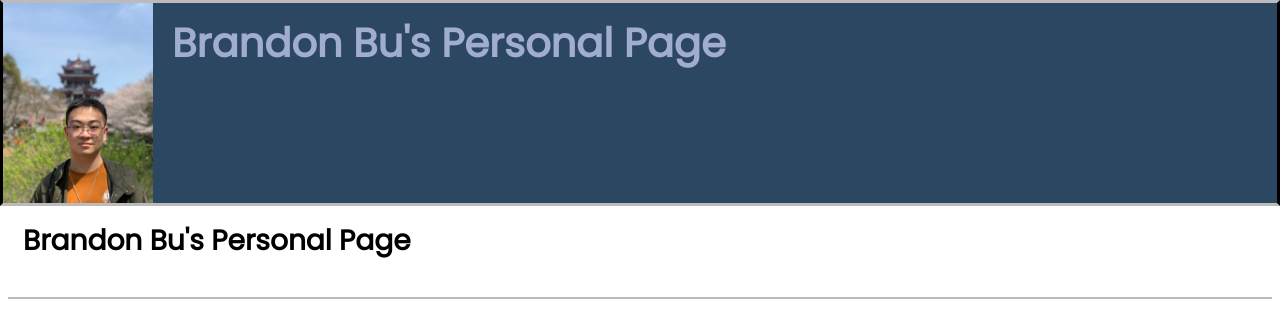
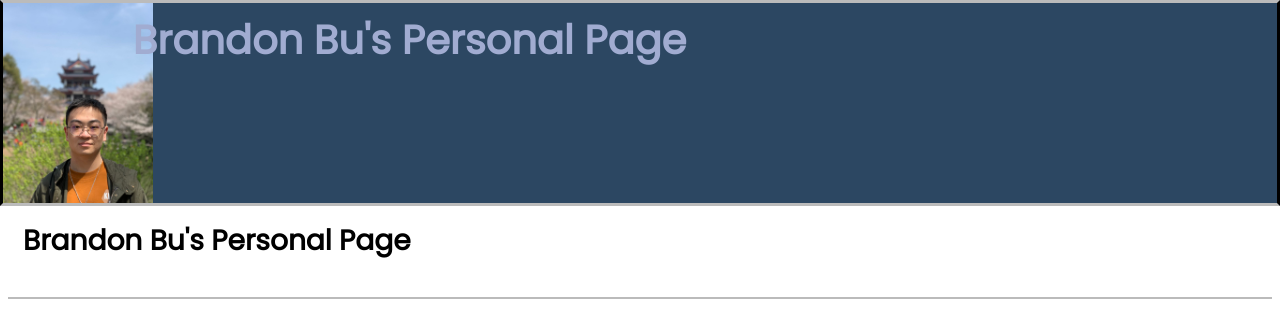
Before and after one commit to BrandonBu98/ucsb291a-Project0, a plain HTML site: page index.html in a window 1280 px wide. Shown: the top 312 px of the page. Drawn offline with Linux system fonts and the light colour scheme.

Commit message:
3rd draft title name position

```diff
--- a/style.css
+++ b/style.css
@@ -73,9 +73,9 @@ body {
 }
 .header .name {
     color: #A1ACD1;
-    position: absolute;
-    top: 20%;
-    left: 35%;
+    position: fixed;
+    top: 5%;
+    left: 32%;
     transform: translate(-50%, -50%);
     font-size: 40px;
     font-weight: bold;
```
